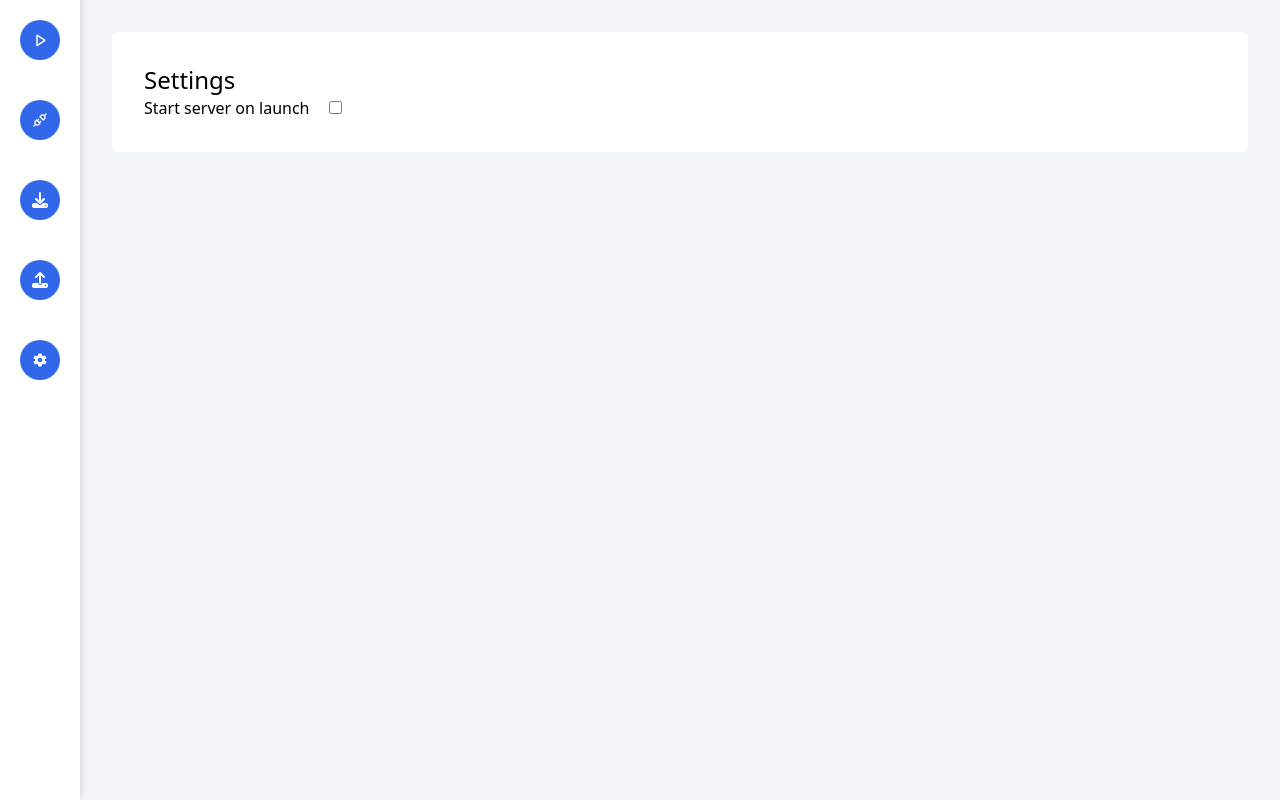
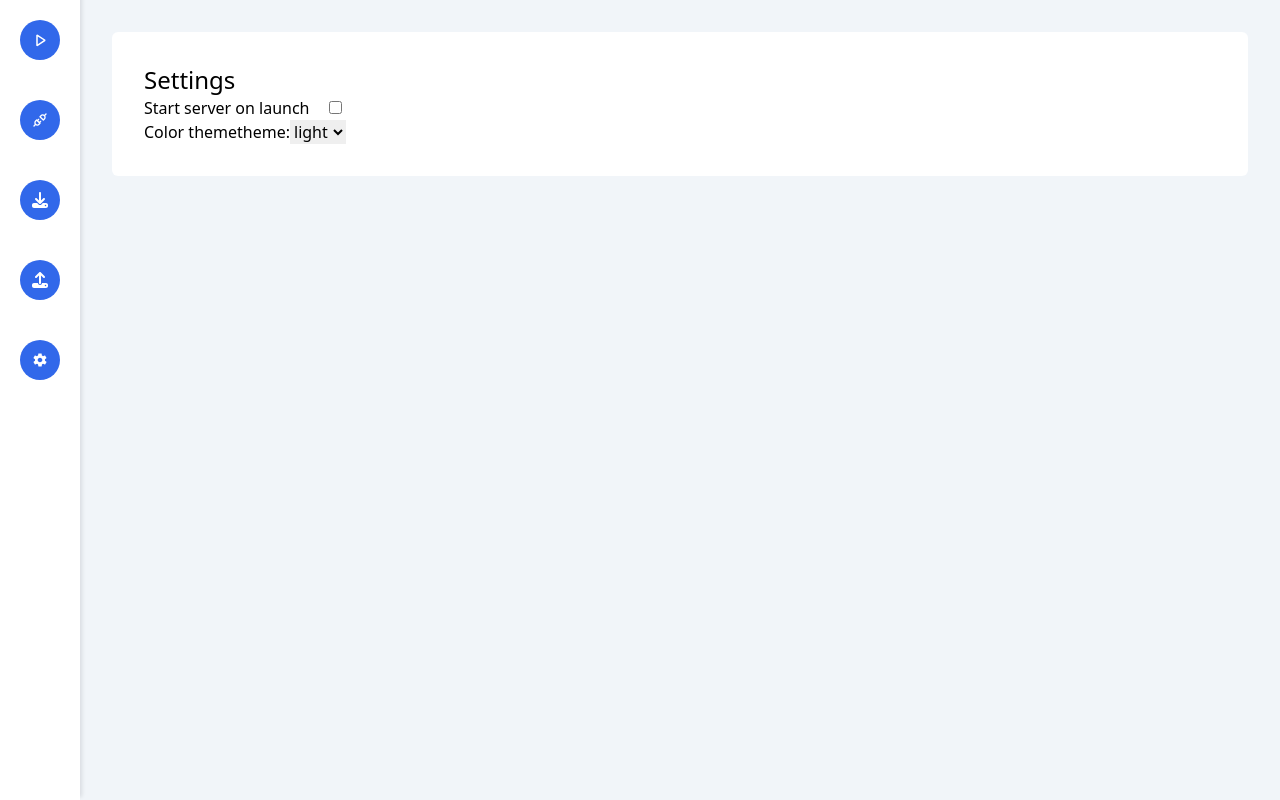
Before and after one commit to Bicheka/file-transfer-system, a React (Vite) app in the folder fileflow/: page /settings in a window 1280 px wide. Built offline with nearby package versions, Linux system fonts and the light colour scheme.

Commit message:
added color theme selection html
added html form to select color theme on settings although still not functional

```diff
--- a/fileflow/src/components/Settings.jsx
+++ b/fileflow/src/components/Settings.jsx
@@ -8,6 +8,14 @@ function Settings() {
                 <label>Start server on launch</label>
                 <input className="mx-5" type="checkbox"/>
             </div>
+            <div>
+                <label>Color theme</label>
+                <label htmlFor="cars">theme:</label>
+                <select name="cars" id="cars">
+                    <option value="volvo">light</option>
+                    <option value="saab">Dark</option>
+                </select>
+            </div>
         </div>
     );
 }
```
